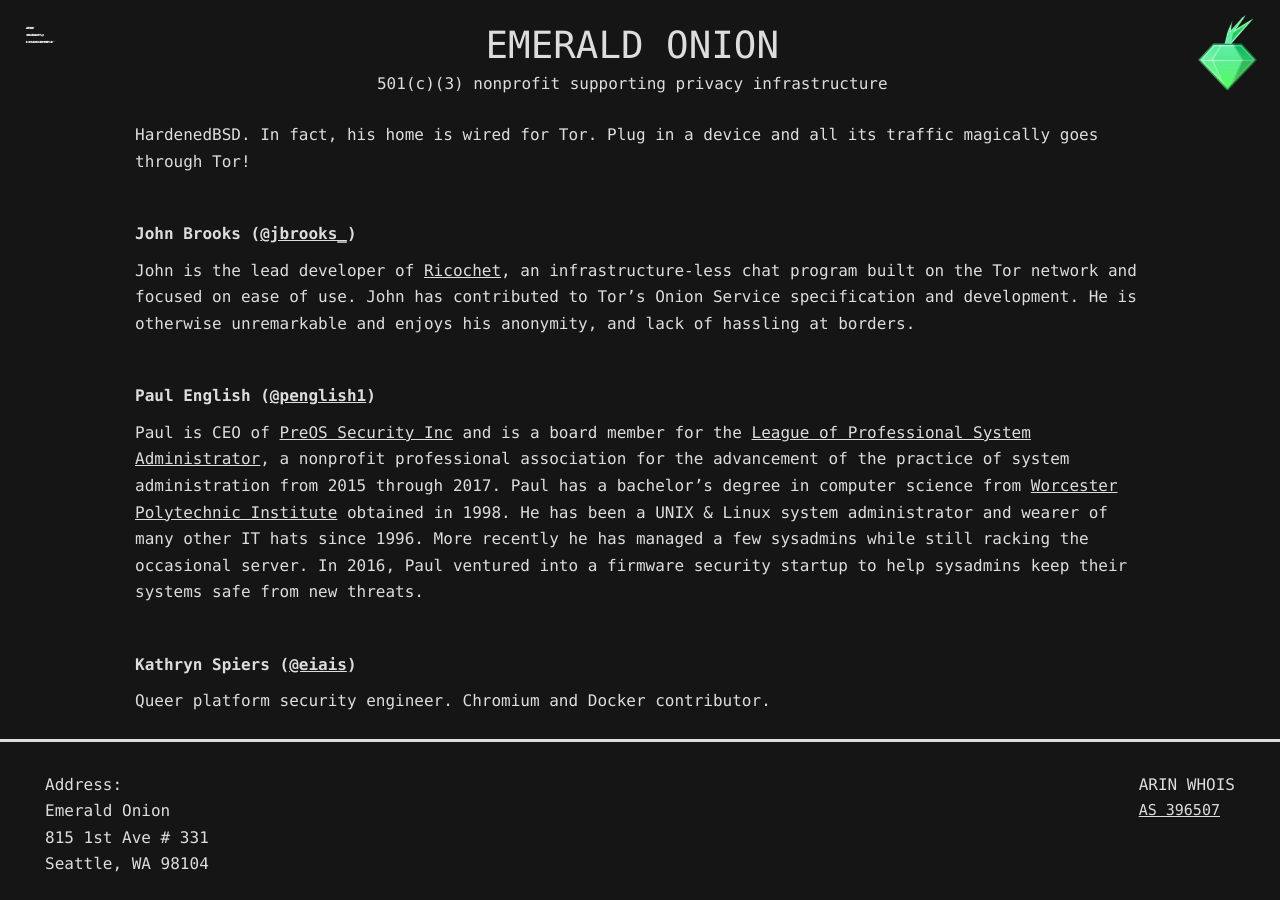
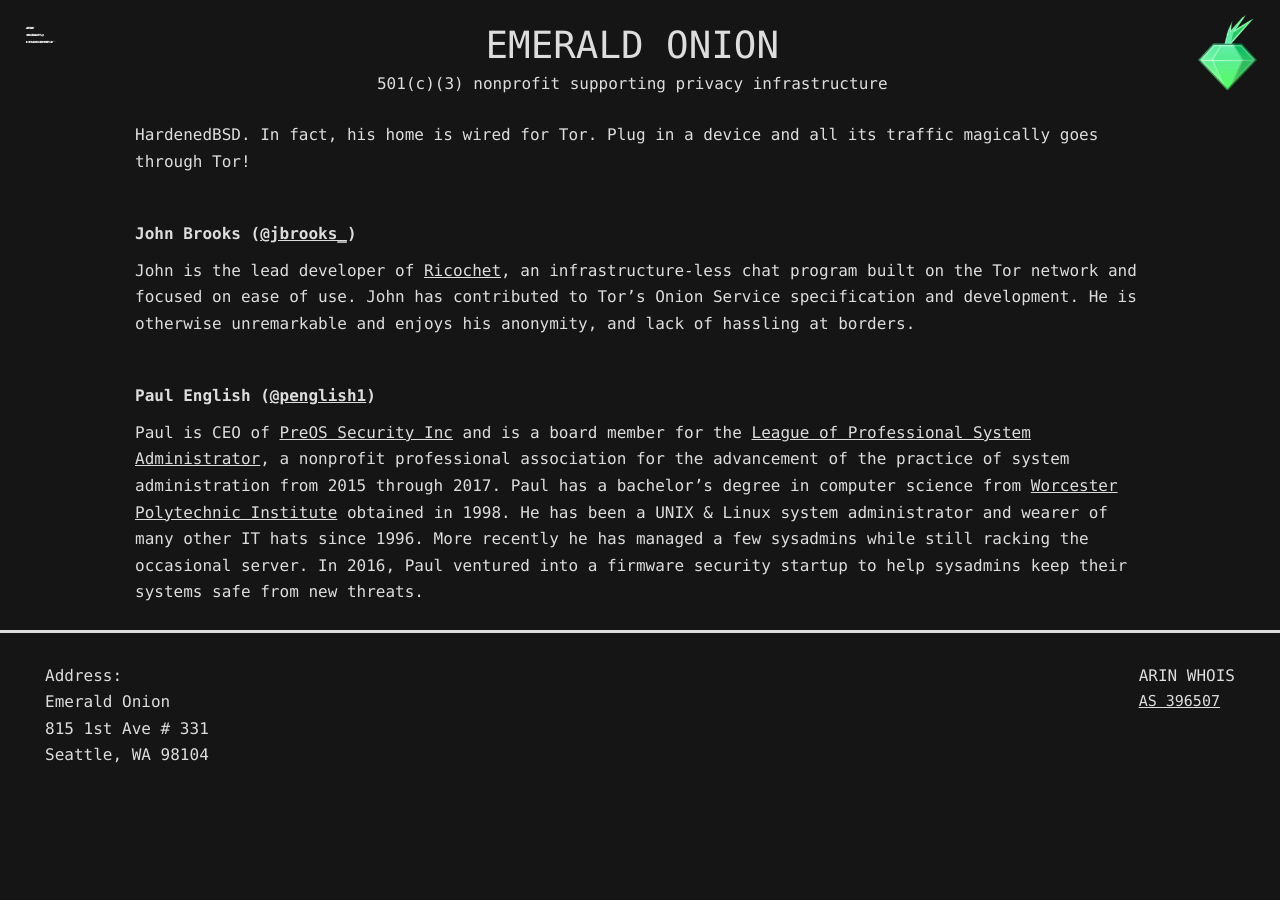
Before and after one commit to emeraldonion/emeraldonion.github.io, a Jekyll site: the page built from about/index.markdown, in a window 1280 px wide and 900 px high, scrolled down 1401 px. Built offline with Jekyll 4.4.1, drawn with Linux system fonts in a browser that asks for light colours; our own code applies the rules of GitHub Pages for plain Markdown files; after the commit the page ends 2192 px from its top, so only the background shows below that.

Commit message:
volunteer removal

```diff
--- a/about/index.markdown
+++ b/about/index.markdown
@@ -47,9 +47,3 @@
 
 
 Paul is CEO of [PreOS Security Inc](https://preossec.com/) and is a board member for the [League of Professional System Administrator](https://lopsa.org/), a nonprofit professional association for the advancement of the practice of system administration from 2015 through 2017. Paul has a bachelor's degree in computer science from [Worcester Polytechnic Institute](https://www.wpi.edu/) obtained in 1998. He has been a UNIX & Linux system administrator and wearer of many other IT hats since 1996. More recently he has managed a few sysadmins while still racking the occasional server. In 2016, Paul ventured into a firmware security startup to help sysadmins keep their systems safe from new threats.
-
-
-#### Kathryn Spiers ([@eiais](https://twitter.com/eiais))
-
-
-Queer platform security engineer. Chromium and Docker contributor.
```
